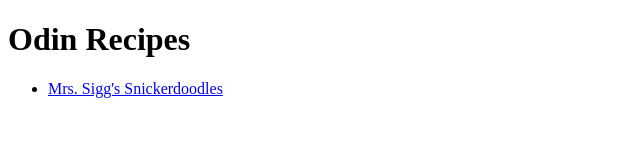
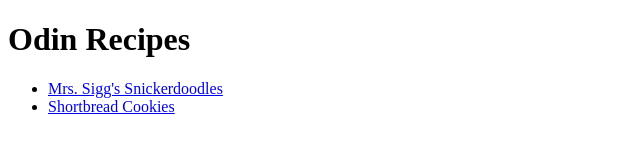
Before and after one commit to Reed920/odin-recipes, a plain HTML site: page index.html in a window 1280 px wide. Shown: the whole page, without its empty margins (0-640 px from the left). Drawn offline with Linux system fonts and the light colour scheme.

Commit message:
Add shortbread cookie recipe link to index.html

```diff
--- a/index.html
+++ b/index.html
@@ -8,6 +8,7 @@
         <h1>Odin Recipes</h1>
         <ul>
             <li><a href="./recipes/snickerdoodle.html">Mrs. Sigg's Snickerdoodles</a></li>
+            <li><a href="./recipes/shortbread_cookies.html">Shortbread Cookies</a></li>
         </ul>
     </body>
 </html>
```
